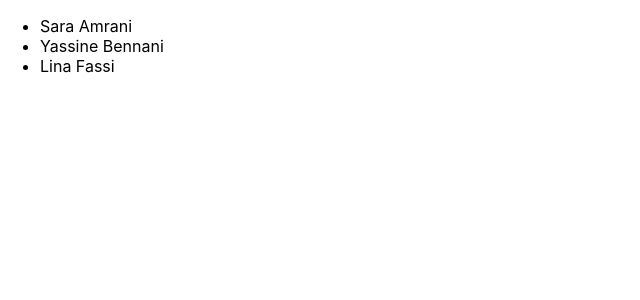
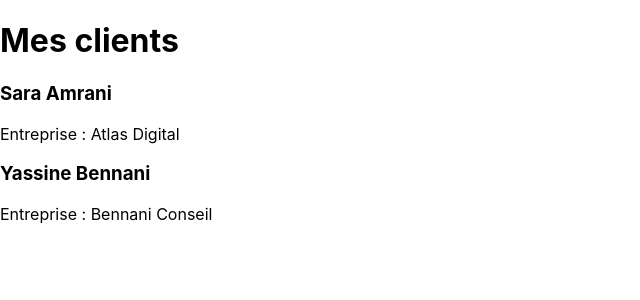
Before and after one commit to dannasalouabac-hub/crm-mern, a React (Create React App) app in the folder frontend/: page / in a window 1280 px wide. Shown: the top 300 px of the page, without its empty margins (0-640 px from the left). Built offline with nearby package versions, Linux system fonts and the light colour scheme.

Commit message:
fourth push

```diff
--- a/frontend/src/App.js
+++ b/frontend/src/App.js
@@ -1,17 +1,12 @@
-import './App.css';
+import CarteClient from "./components/CarteClient";
 
 function App() {
-  const clients = [
-    { id: 1, nom: "Sara Amrani" },
-    { id: 2, nom: "Yassine Bennani" },
-    { id: 3, nom: "Lina Fassi" }
-  ];
   return (
-   <ul> {clients.map((client) => (
-   <li key={client.id}>{client.nom}</li>
-  ))}
-  </ul>
-  );
+  <div>
+    <h1>Mes clients</h1>
+    <CarteClient nom="Sara Amrani" entreprise="Atlas Digital" />
+    <CarteClient nom="Yassine Bennani" entreprise="Bennani Conseil" />
+    </div>
+    );
 }
-
 export default App;
--- /dev/null
+++ b/frontend/src/components/CarteClient.js
@@ -0,0 +1,9 @@
+function CarteClient({ nom, entreprise }) {
+    return (
+        <div>
+            <h3>{nom}</h3>
+            <p>Entreprise : {entreprise}</p>
+        </div>
+    );
+}
+export default CarteClient;
--- /dev/null
+++ b/frontend/src/components/Titre.js
@@ -0,0 +1,4 @@
+function Titre() {
+    return <h1>Mon CRM</h1>;
+}
+export default Titre;
```
